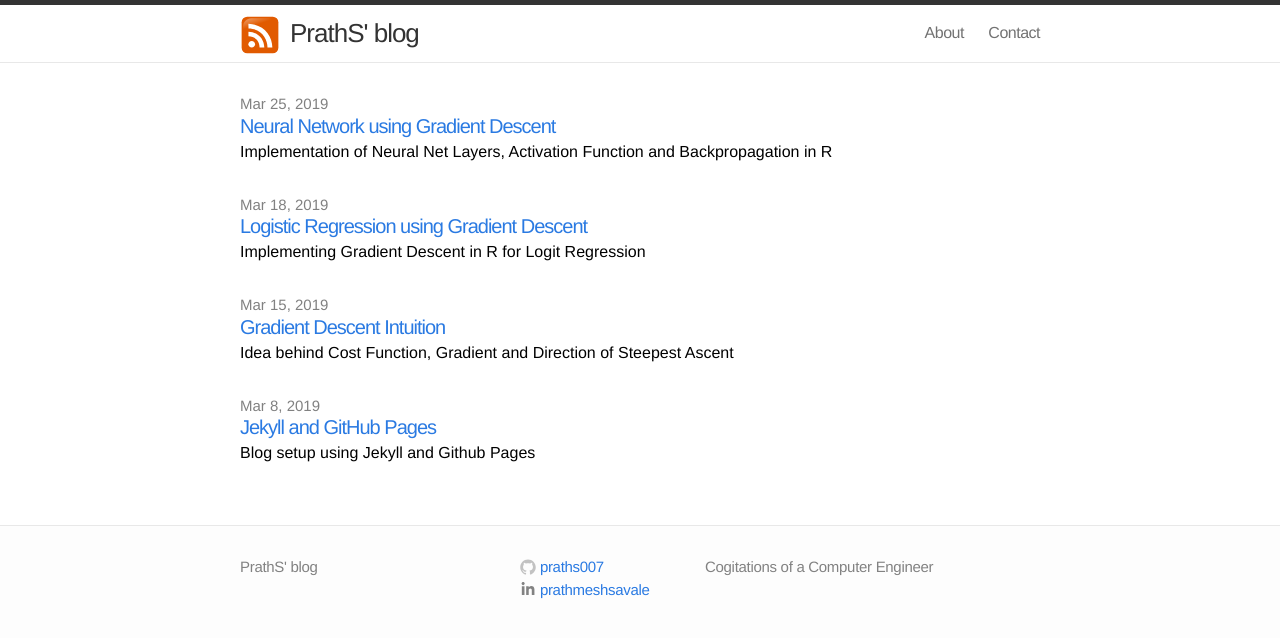
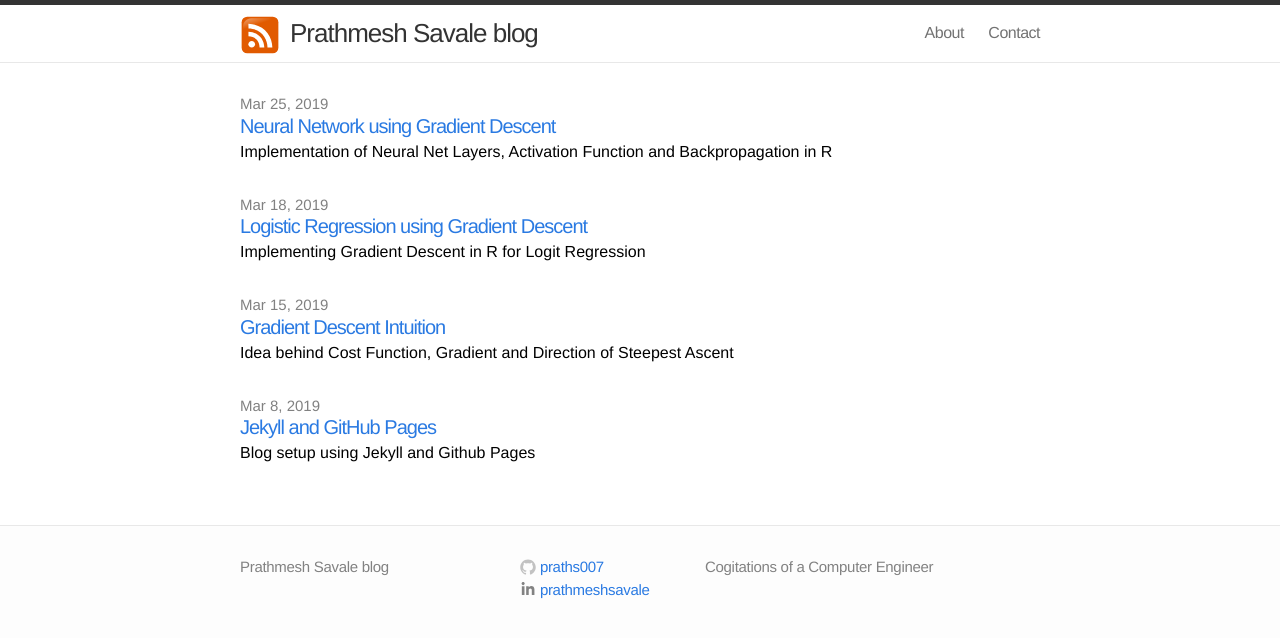
Before and after one commit to praths007/praths007.github.io, a Jekyll site: the page built from index.html, in a window 1280 px wide. Shown: the top 638 px of the page. Built offline with Jekyll 4.4.1, drawn with Linux system fonts in a browser that asks for light colours; comment, search, counter and statistics services are not loaded.

Commit message:
camel case#2

```diff
--- a/_config.yml
+++ b/_config.yml
@@ -1,5 +1,5 @@
 # Site settings
-title: PrathS' blog
+title: Prathmesh Savale blog
 email: prathmesh.savale@gmail.com
 description: "Cogitations of a Computer Engineer"
 baseurl: ""
```
